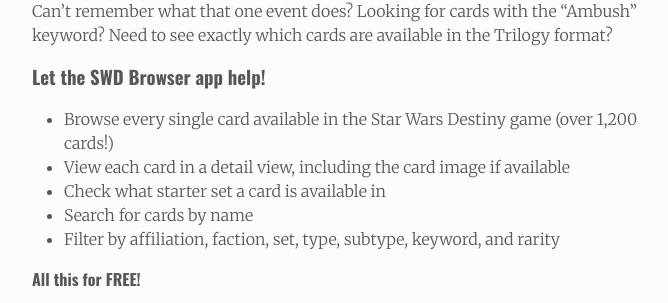
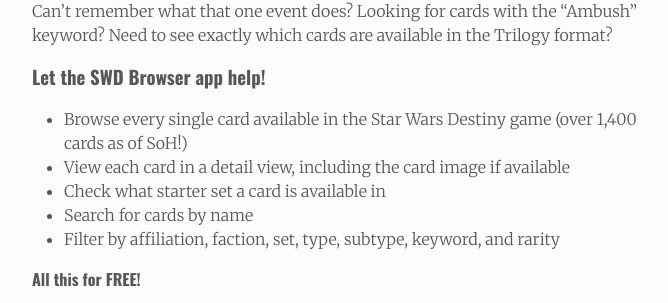
Before and after one commit to rdonnelly/rdonnelly.github.io, a Jekyll site: the page built from swd-browser.html, in a window 1280 px wide. Shown: the part 393-696 px from the top of the page, without its empty margins (304-972 px from the left). Built offline with Jekyll 4.4.1, drawn with Linux system fonts in a browser that asks for light colours; comment, search, counter and statistics services are not loaded.

Commit message:
Update card count for SoH

```diff
--- a/swd-browser.html
+++ b/swd-browser.html
@@ -24,7 +24,7 @@
 
   <ul>
     <li>Browse every single card available in the Star Wars Destiny game
-      (over 1,200 cards!)</li>
+      (over 1,400 cards as of SoH!)</li>
     <li>View each card in a detail view, including the card image if
       available</li>
     <li>Check what starter set a card is available in</li>
```
